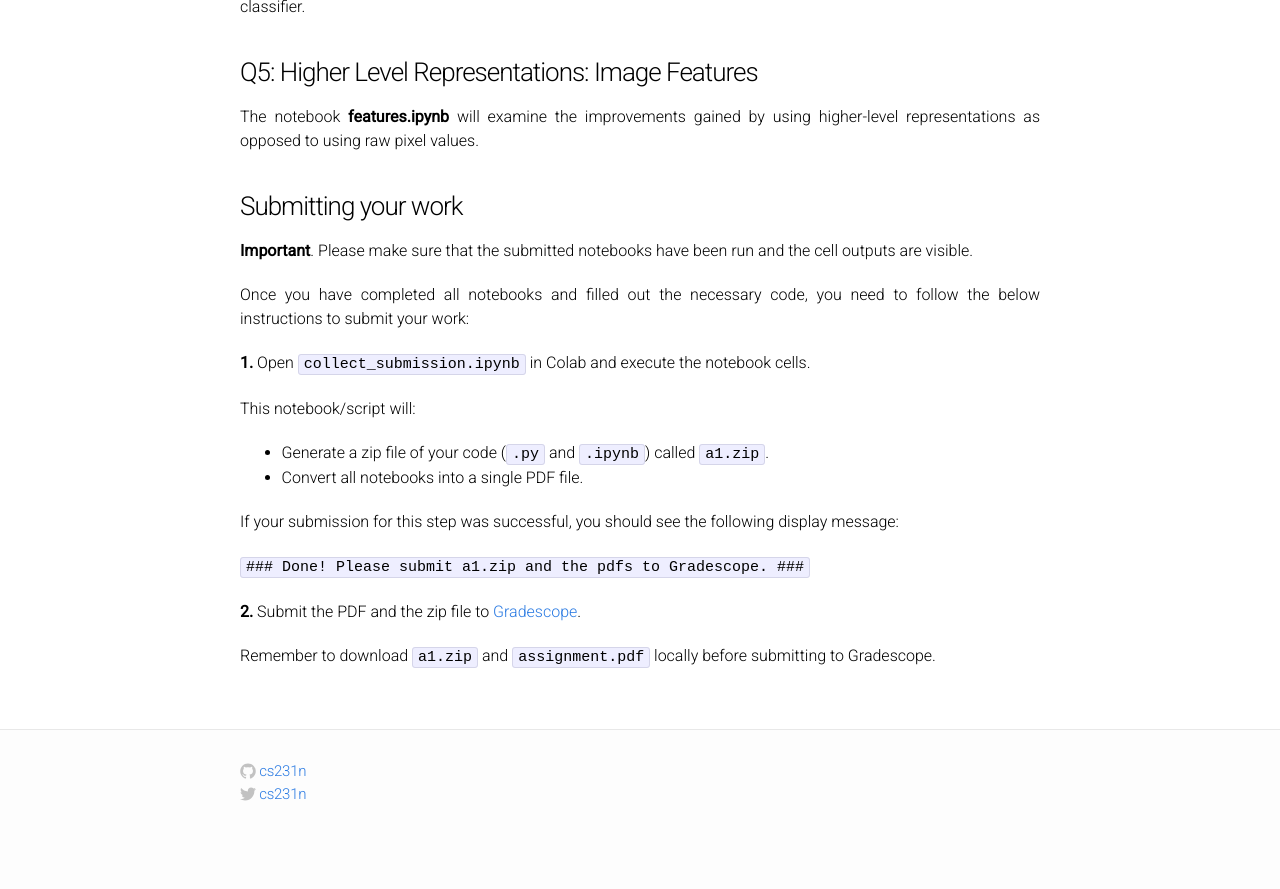
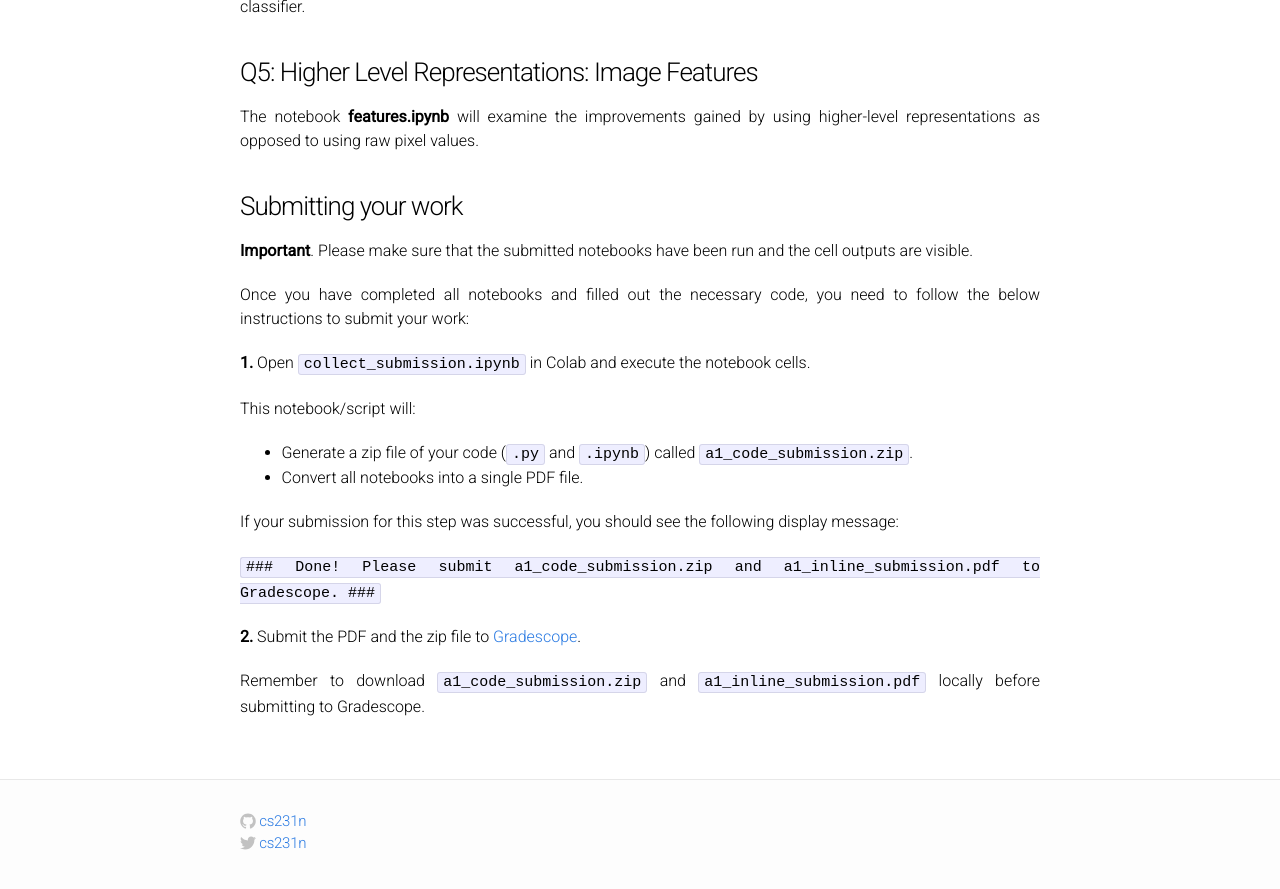
Before and after one commit to cs231n/cs231n.github.io, a Jekyll site: the page built from assignments/2022/assignment1.md, in a window 1280 px wide and 900 px high, scrolled down 1909 px. Shown: the top 889 px of the window. Built offline with Jekyll 4.4.1, drawn with Linux system fonts in a browser that asks for light colours; before the commit the page ends 2759 px from its top, so only the background shows below that.

Commit message:
Update the link to a1

```diff
--- a/assignments/2022/assignment1.md
+++ b/assignments/2022/assignment1.md
@@ -73,13 +73,13 @@ Once you have completed all notebooks and filled out the necessary code, you nee
 
 This notebook/script will:
 
-* Generate a zip file of your code (`.py` and `.ipynb`) called `a1.zip`.
+* Generate a zip file of your code (`.py` and `.ipynb`) called `a1_code_submission.zip`.
 * Convert all notebooks into a single PDF file.
 
 If your submission for this step was successful, you should see the following display message:
 
-`### Done! Please submit a1.zip and the pdfs to Gradescope. ###`
+`### Done! Please submit a1_code_submission.zip and a1_inline_submission.pdf to Gradescope. ###`
 
 **2.** Submit the PDF and the zip file to [Gradescope](https://www.gradescope.com/courses/379571).
 
-Remember to download `a1.zip` and `assignment.pdf` locally before submitting to Gradescope.
+Remember to download `a1_code_submission.zip` and `a1_inline_submission.pdf` locally before submitting to Gradescope.
```
Also changed, not shown: 1 other file.
